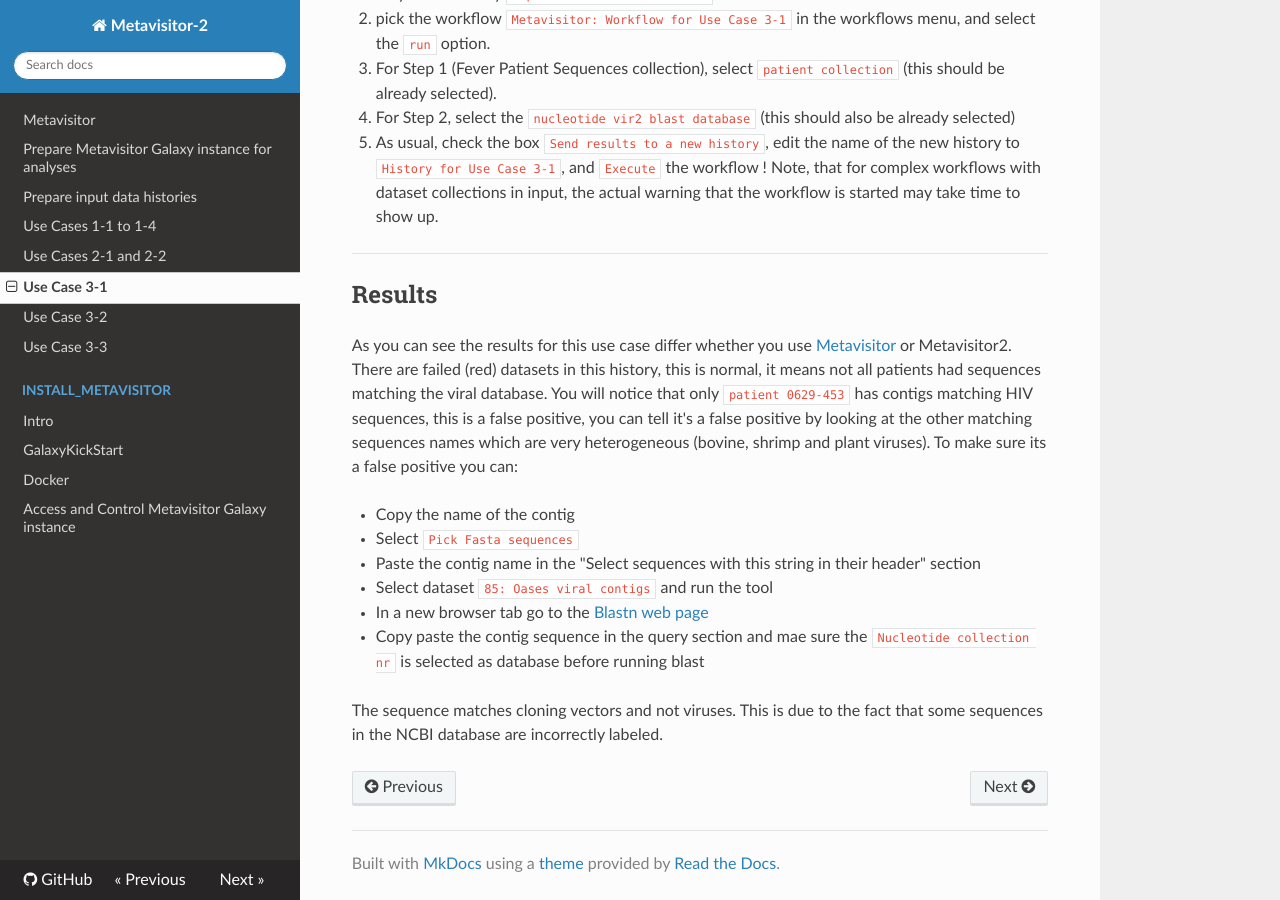
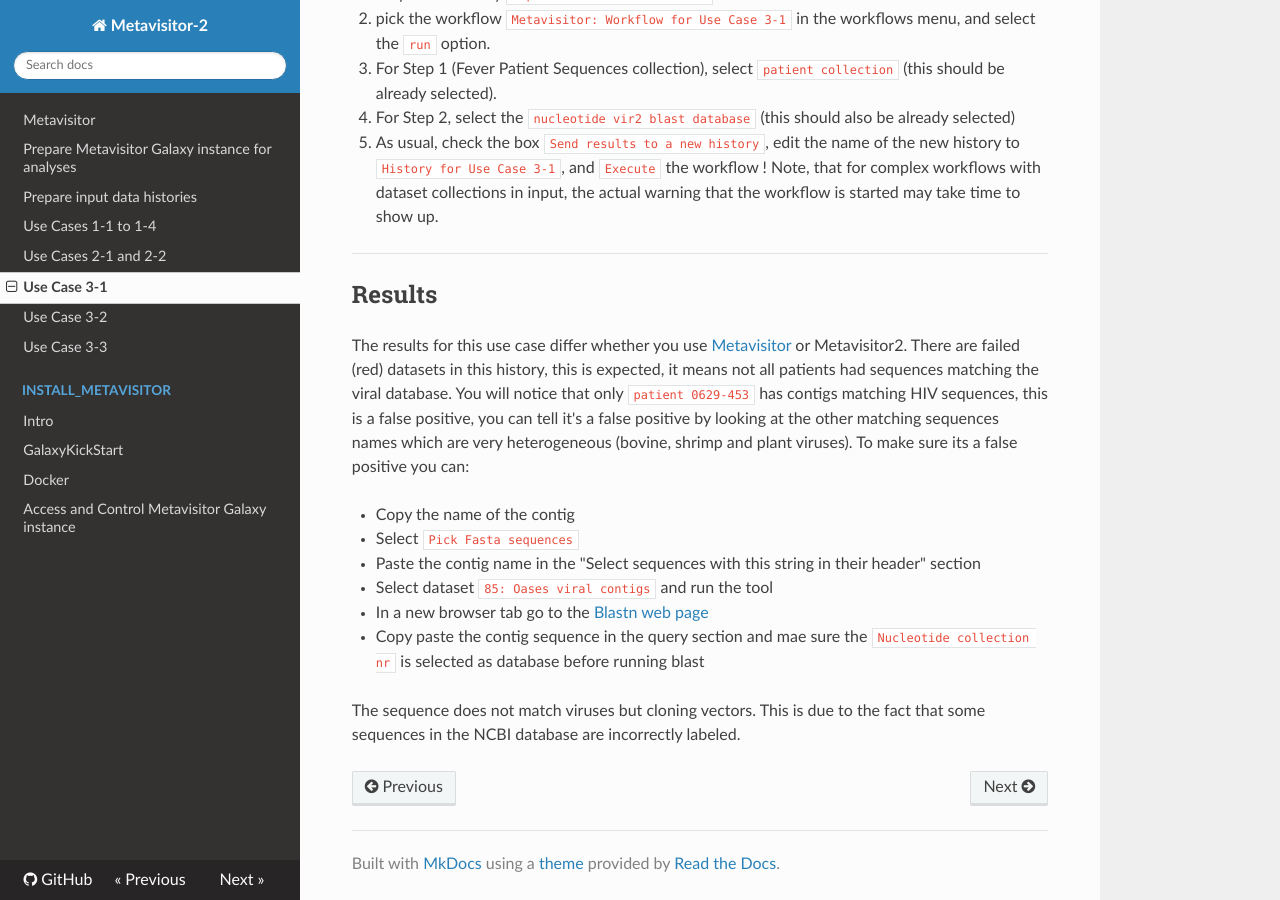
Before and after one commit to ARTbio/metavisitor, an MkDocs documentation site: the page built from docs/use_case_3-1.md, in a window 1280 px wide and 900 px high, scrolled down 3592 px. Built offline with MkDocs 1.6.1, drawn with Linux system fonts in a browser that asks for light colours; nearby versions of some CDN libraries.

Commit message:
Make chanages acording to review

```diff
--- a/docs/use_case_3-1.md
+++ b/docs/use_case_3-1.md
@@ -95,8 +95,8 @@
 
 ## Results
 
-As you can see the results for this use case differ whether you use [Metavisitor](https://journals.plos.org/plosone/article?id=10.1371/journal.pone.0168397) or Metavisitor2.
-There are failed (red) datasets in this history, this is normal, it means not all patients had sequences matching the viral database. You will notice that only `patient 0629-453` has contigs matching HIV sequences, this is a false positive, you can tell it's a false positive by looking at the other matching sequences names which are very heterogeneous (bovine, shrimp and plant viruses). To make sure its a false positive you can:
+The results for this use case differ whether you use [Metavisitor](https://journals.plos.org/plosone/article?id=10.1371/journal.pone.0168397) or Metavisitor2.
+There are failed (red) datasets in this history, this is expected, it means not all patients had sequences matching the viral database. You will notice that only `patient 0629-453` has contigs matching HIV sequences, this is a false positive, you can tell it's a false positive by looking at the other matching sequences names which are very heterogeneous (bovine, shrimp and plant viruses). To make sure its a false positive you can:
 
 - Copy the name of the contig
 - Select `Pick Fasta sequences`
@@ -105,4 +105,4 @@
 - In a new browser tab go to the [Blastn web page](https://blast.ncbi.nlm.nih.gov/Blast.cgi?LINK_LOC=blasthome&PAGE_TYPE=BlastSearch&PROGRAM=blastn)
 - Copy paste the contig sequence in the query section and mae sure the `Nucleotide collection nr` is selected as database before running blast
 
-The sequence matches cloning vectors and not viruses. This is due to the fact that some sequences in the NCBI database are incorrectly labeled.
+The sequence does not match viruses but cloning vectors. This is due to the fact that some sequences in the NCBI database are incorrectly labeled.
```
